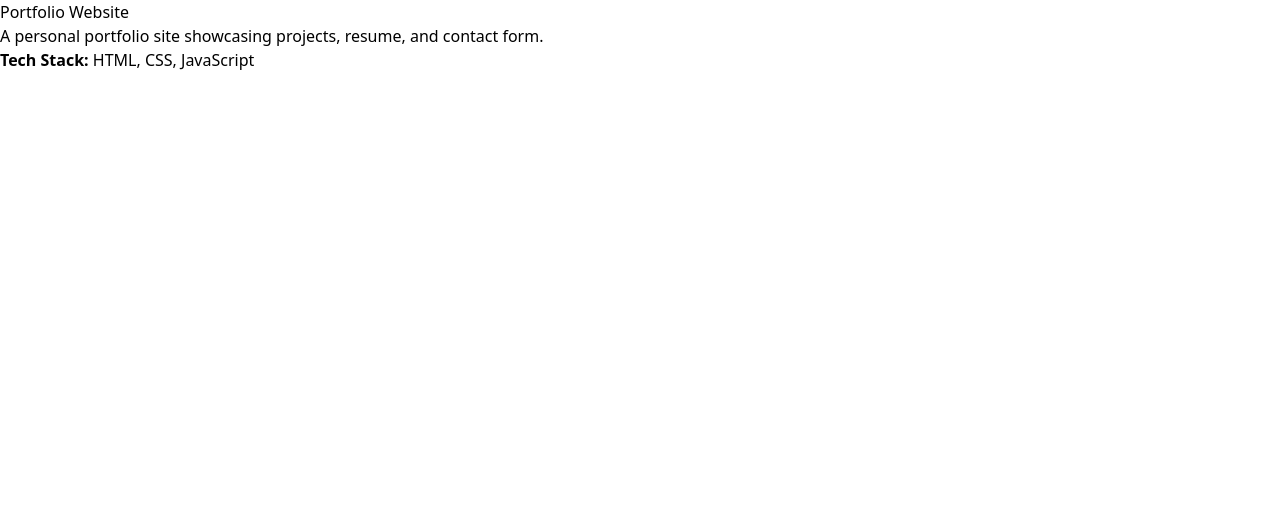
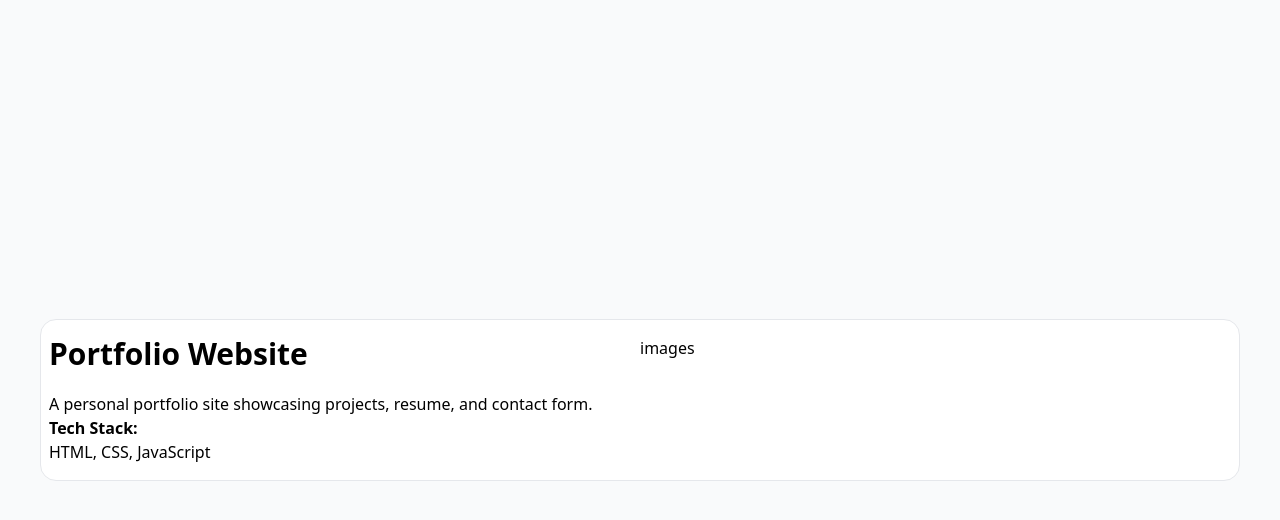
Before and after one commit to BuraYu/frontendMentor, a Next.js app: page /challenge/1 in a window 1280 px wide. Shown: the top 520 px of the page. Built offline with nearby package versions, Linux system fonts and the light colour scheme.

Commit message:
feat: add layout for dynamic challenge page

```diff
--- a/app/challenge/[id]/page.tsx
+++ b/app/challenge/[id]/page.tsx
@@ -20,7 +20,6 @@ const ChallengePage: React.FC = () => {
     const fetchProject = async () => {
       try {
         const response = await fetch("/data/data.json");
-        console.log(response);
         const data: Project[] = await response.json();
         const selectedProject = data[parseInt(id) - 1];
         setProject(selectedProject || null);
@@ -43,10 +42,17 @@ const ChallengePage: React.FC = () => {
   }
 
   return (
-    <div>
-      <h1>{project.title}</h1>
-      <p>{project.description}</p>
-      <strong>Tech Stack:</strong> {project.techstack.join(", ")}
+    <div className="flex items-center relative w-full min-h-screen p-4 bg-gray-50">
+      <div className="flex flex-col md:flex-row border max-w-[1200px] mx-auto w-full border-gray-200 rounded-2xl px-2 py-4 bg-white">
+        <div className="flex flex-1 order-1 md:order-2">
+          <span>images</span>
+        </div>
+        <div className="flex flex-1 flex-col order-2 md:order-1">
+          <h1 className="text-3xl font-bold mb-5">{project.title}</h1>
+          <p>{project.description}</p>
+          <strong>Tech Stack:</strong> {project.techstack.join(", ")}
+        </div>
+      </div>
     </div>
   );
 };
```
